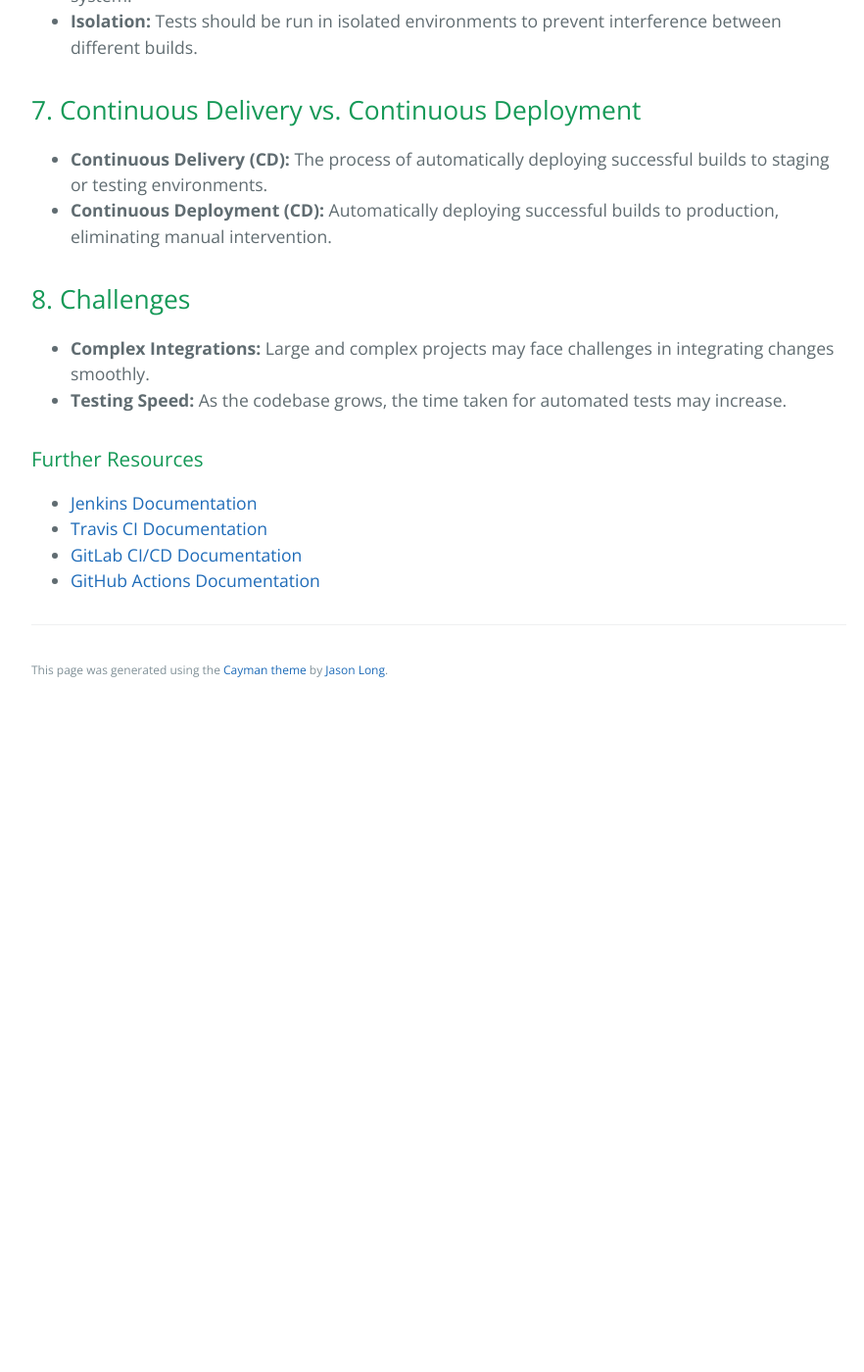
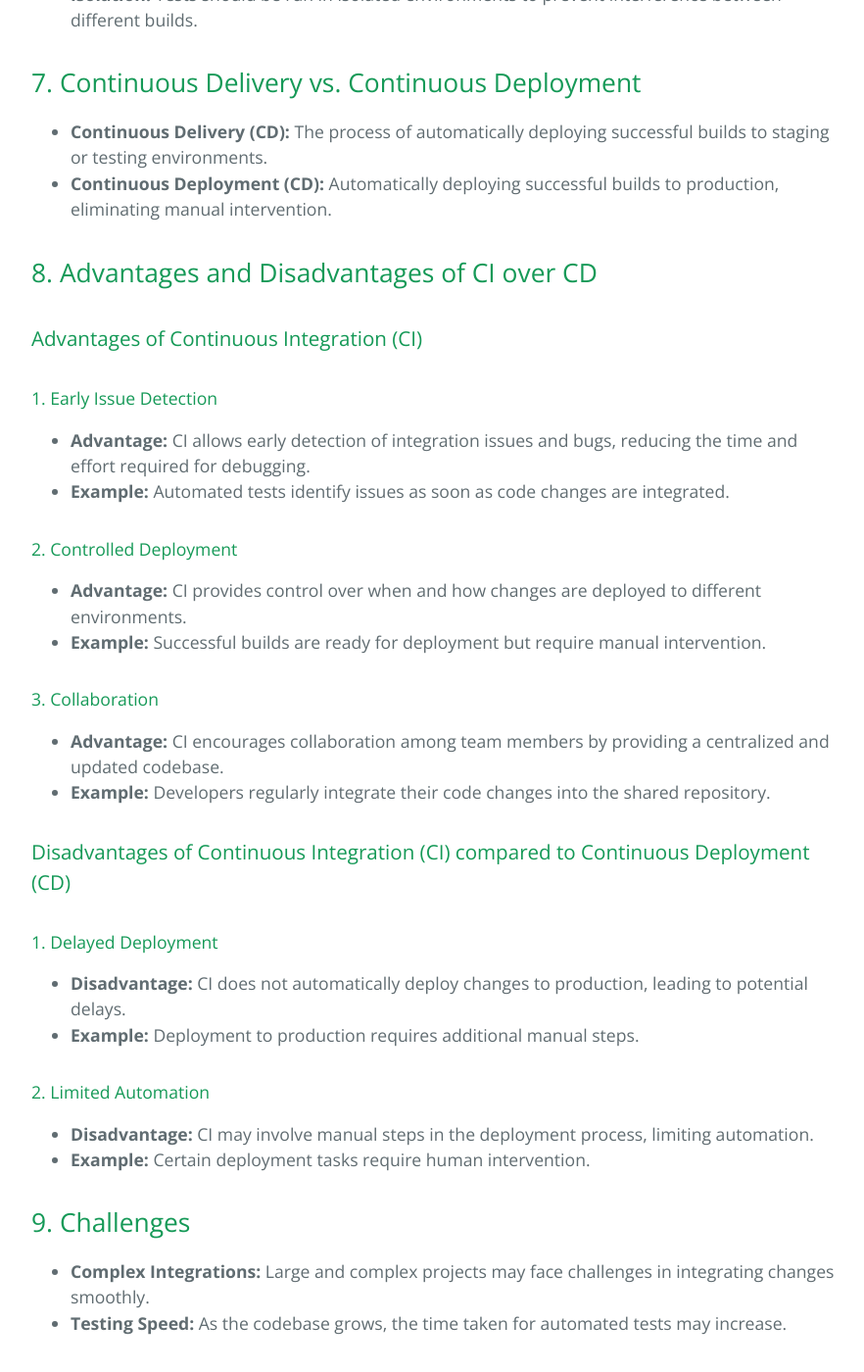
Before and after one commit to learning-software-engineering/learning-software-engineering.github.io, a Jekyll site: the page built from Topics/Software_Engineering/continuous_integration/Continuous_Integration.md, in a window 1280 px wide and 1400 px high, scrolled down 2667 px. Shown: the whole window at 98% size, without its empty margins (192-1074 px from the left). Built offline with Jekyll 4.4.1, drawn with Linux system fonts in a browser that asks for light colours; our own code applies the rules of GitHub Pages for plain Markdown files; before the commit the page ends 3393 px from its top, so only the background shows below that; some of the changed text lies outside the part shown.

Commit message:
Continuous Integration v2 (Prahlad Ranjit)

```diff
--- a/Topics/Software_Engineering/Continuous_Integration.md
+++ b/Topics/Software_Engineering/continuous_integration/Continuous_Integration.md
@@ -9,7 +9,8 @@
 5. [CI Tools](#5-ci-tools)
 6. [Best Practices](#6-best-practices)
 7. [Continuous Delivery vs. Continuous Deployment](#7-continuous-delivery-vs-continuous-deployment)
-8. [Challenges](#8-challenges)
+8. [Advantages and Disadvantages of CI over CD](#8-advantages-and-disadvantages-of-ci-over-cd)
+9. [Challenges](#9-challenges)
 
 ## 1. Definition
 
@@ -60,7 +61,38 @@ Continuous Integration (CI) is a software development practice in which team mem
 - **Continuous Delivery (CD):** The process of automatically deploying successful builds to staging or testing environments.
 - **Continuous Deployment (CD):** Automatically deploying successful builds to production, eliminating manual intervention.
 
-## 8. Challenges
+## 8. Advantages and Disadvantages of CI over CD
+
+### Advantages of Continuous Integration (CI)
+
+#### 1. Early Issue Detection
+
+- **Advantage:** CI allows early detection of integration issues and bugs, reducing the time and effort required for debugging.
+- **Example:** Automated tests identify issues as soon as code changes are integrated.
+
+#### 2. Controlled Deployment
+
+- **Advantage:** CI provides control over when and how changes are deployed to different environments.
+- **Example:** Successful builds are ready for deployment but require manual intervention.
+
+#### 3. Collaboration
+
+- **Advantage:** CI encourages collaboration among team members by providing a centralized and updated codebase.
+- **Example:** Developers regularly integrate their code changes into the shared repository.
+
+### Disadvantages of Continuous Integration (CI) compared to Continuous Deployment (CD)
+
+#### 1. Delayed Deployment
+
+- **Disadvantage:** CI does not automatically deploy changes to production, leading to potential delays.
+- **Example:** Deployment to production requires additional manual steps.
+
+#### 2. Limited Automation
+
+- **Disadvantage:** CI may involve manual steps in the deployment process, limiting automation.
+- **Example:** Certain deployment tasks require human intervention.
+
+## 9. Challenges
 
 - **Complex Integrations:** Large and complex projects may face challenges in integrating changes smoothly.
 - **Testing Speed:** As the codebase grows, the time taken for automated tests may increase.
```
Also changed, not shown: Topics/Software_Engineering.md (+1 -0 lines), Topics/Software_Engineering/continuous_integration/image.png (added).
